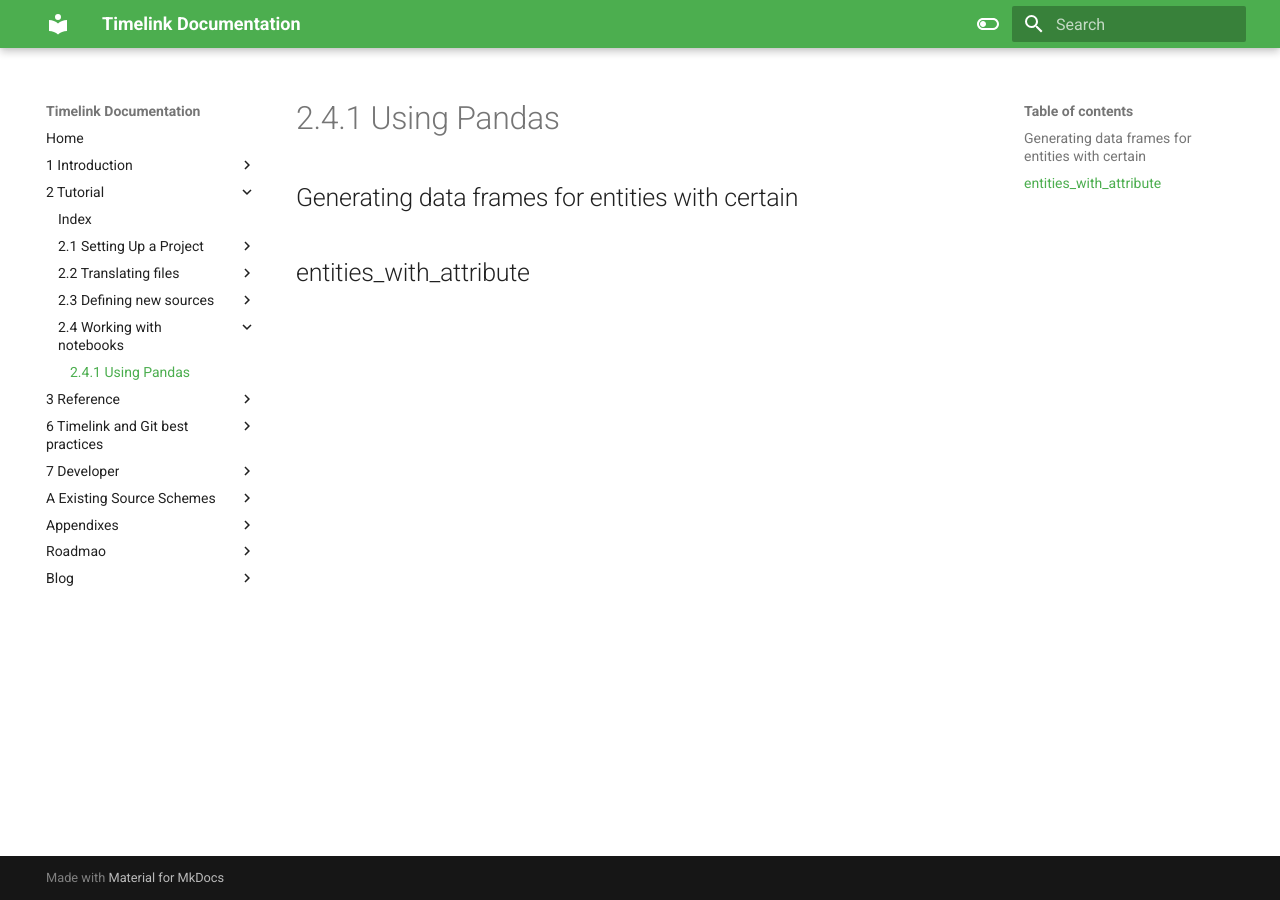
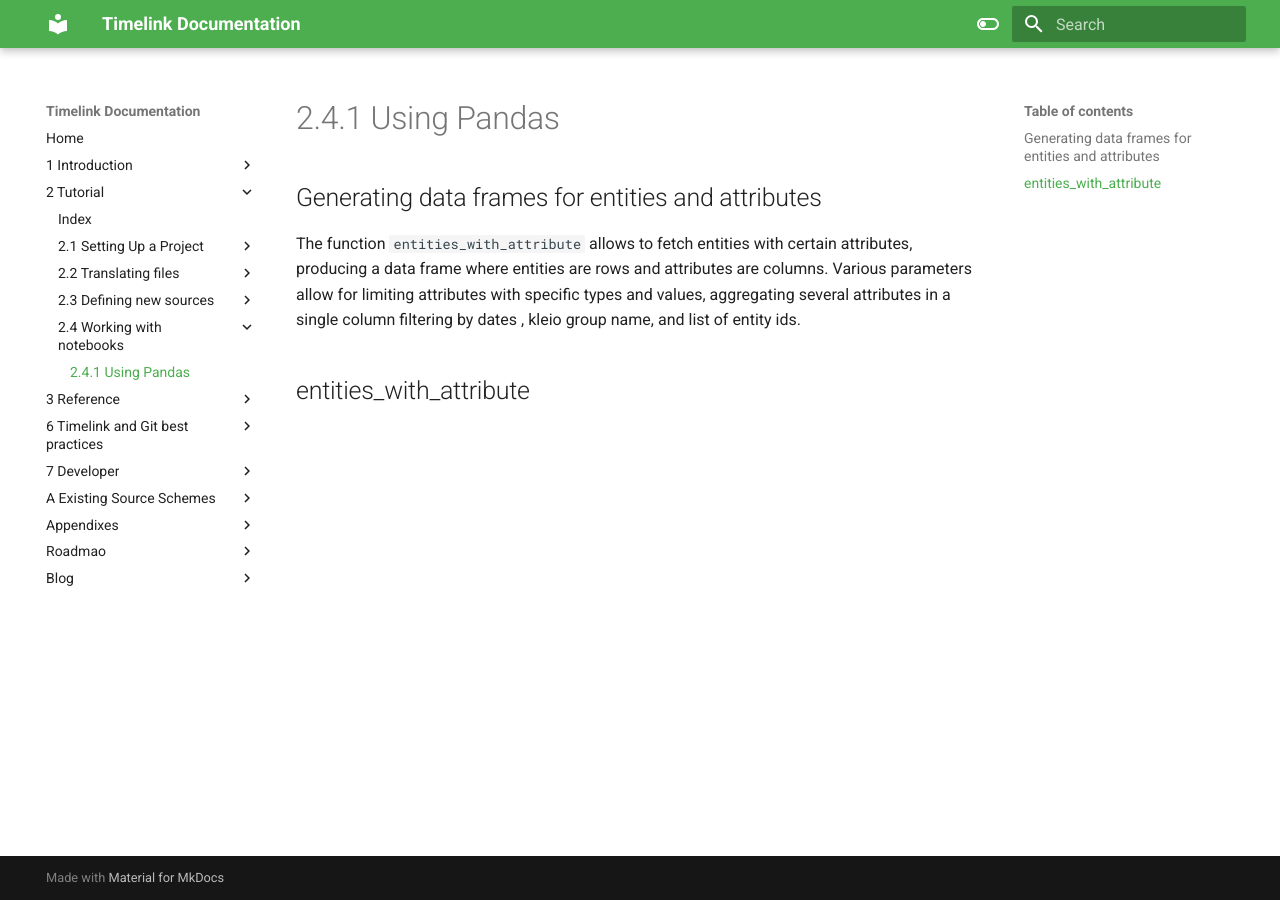
Before and after one commit to time-link/timelink-docs, an MkDocs documentation site: the page built from docs/2_Tutorial/2.4_Working_with_notebooks/2.4.1 Using Pandas.md, in a window 1280 px wide. Built offline with MkDocs 1.6.1 and Material for MkDocs 9.7.7, drawn with Linux system fonts in a browser that asks for light colours.

Commit message:
vault backup: 2025-05-23 17:30:34

```diff
--- a/docs/2_Tutorial/2.4_Working_with_notebooks/2.4.1 Using Pandas.md
+++ b/docs/2_Tutorial/2.4_Working_with_notebooks/2.4.1 Using Pandas.md
@@ -1,3 +1,8 @@
 
-## Generating data frames for entities with certain
+## Generating data frames for entities and attributes
+
+The function `entities_with_attribute` allows to fetch entities with certain attributes, producing
+a data frame where entities are rows and attributes are columns. Various parameters allow for
+limiting attributes with specific types and values, aggregating several attributes in a single column
+filtering by dates , kleio group name, and list of entity ids.
 ## entities_with_attribute
```
